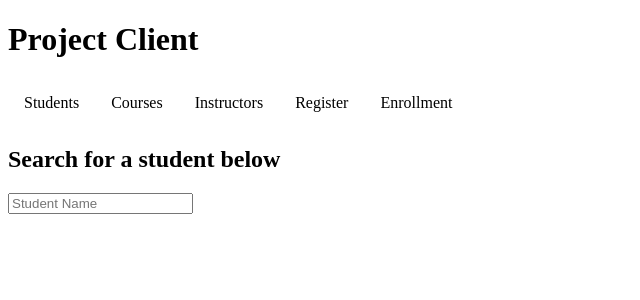
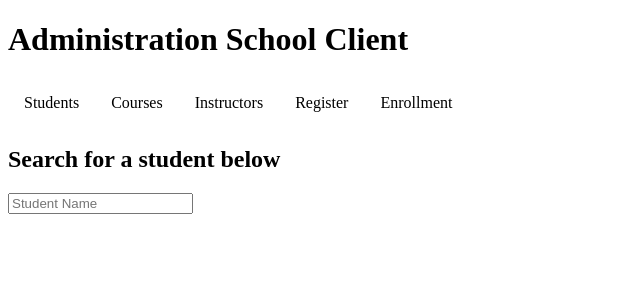
Before and after one commit to Gonzo2510/School-Administrative-Client, a React (Create React App) app in the folder client/: page / in a window 1280 px wide. Shown: the top 300 px of the page, without its empty margins (0-640 px from the left). Built offline with nearby package versions, Linux system fonts and the light colour scheme; no server answers.

Commit message:
change text

```diff
--- a/client/src/components/App.js
+++ b/client/src/components/App.js
@@ -12,7 +12,7 @@ import EnrollmentForm from "./EnrollmentForm";
 function App() {
 
   return(<>
-    <h1>Project Client</h1>
+    <h1>Administration School Client</h1>
     <Router>
         <NavBar />
         <Switch>
```
